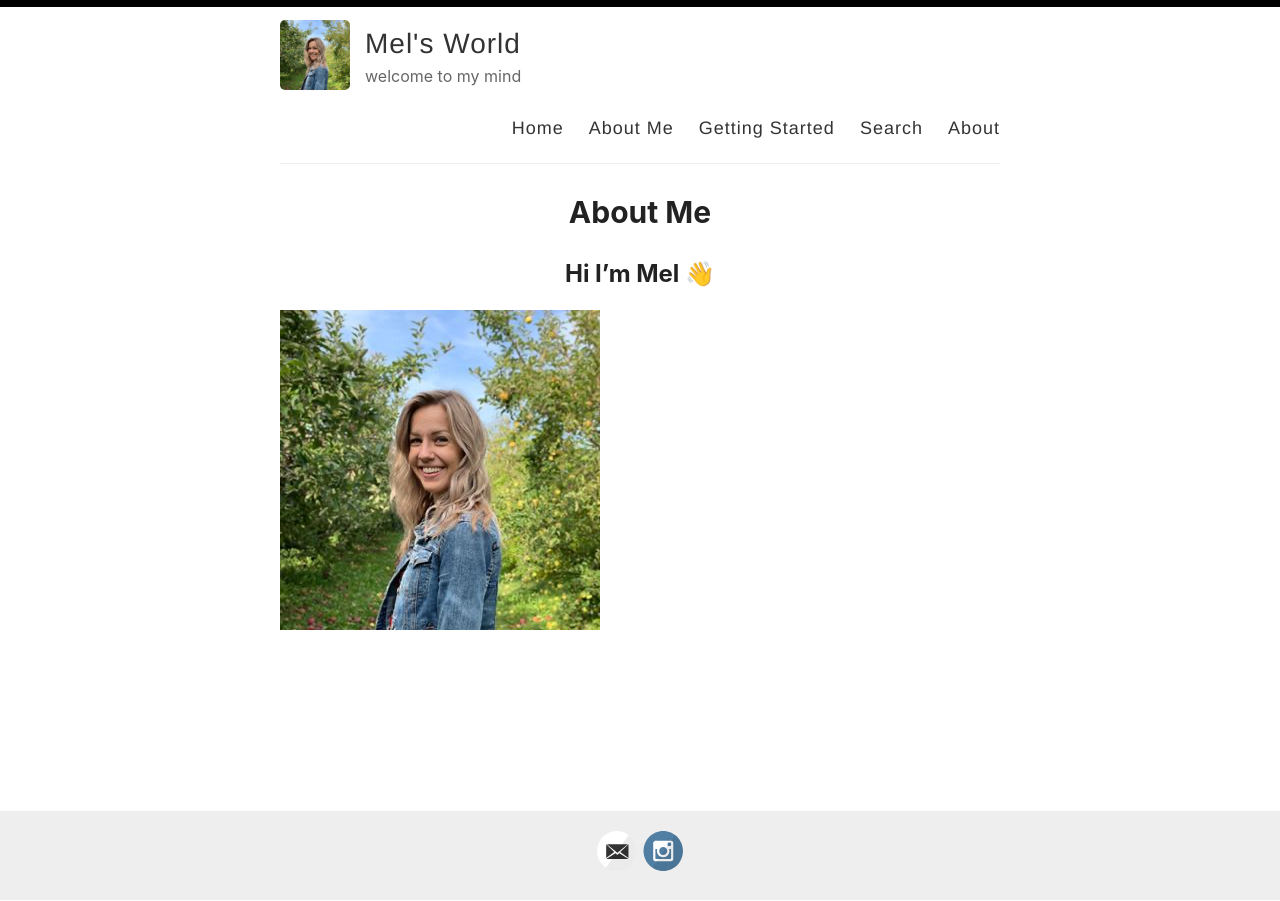
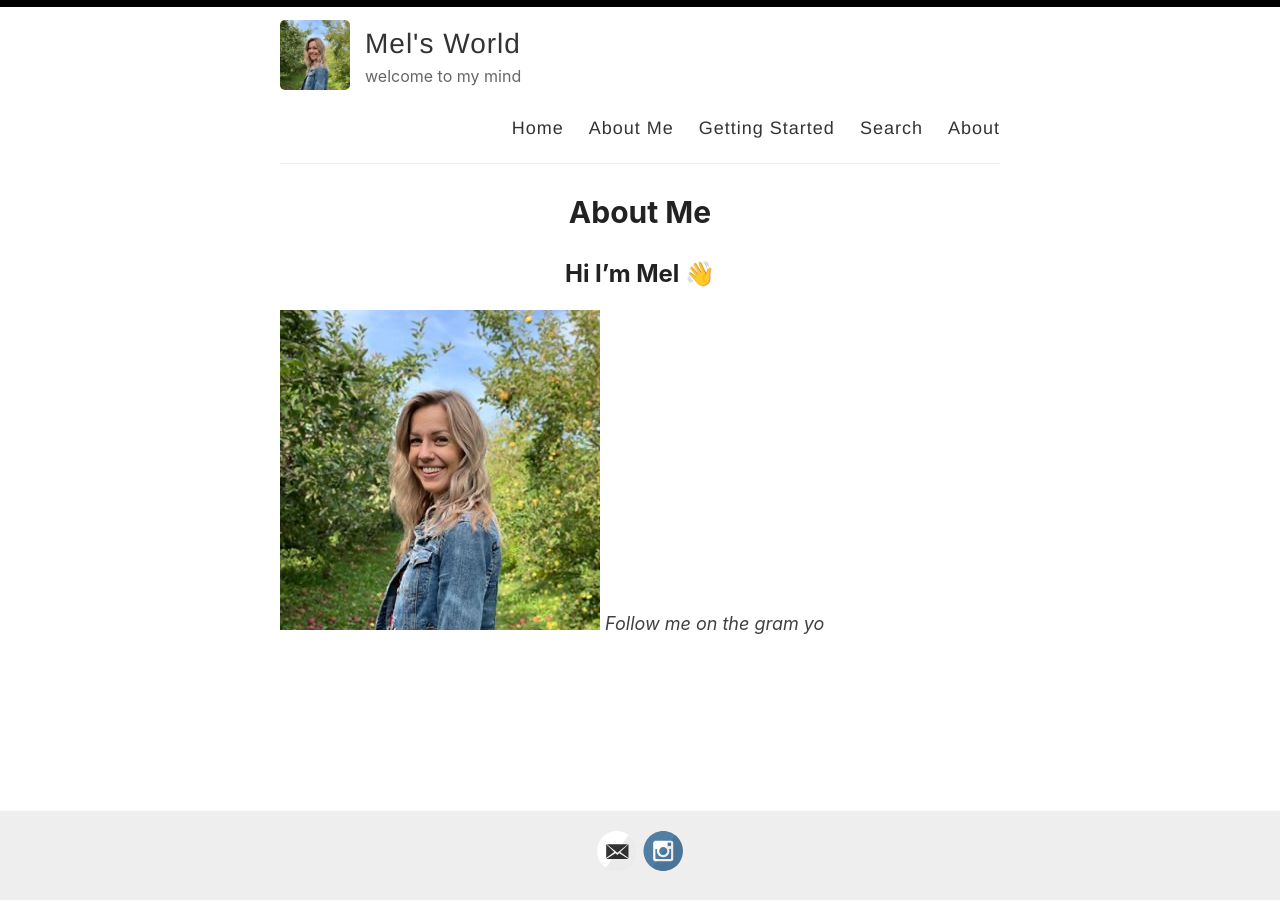
Before and after one commit to melly-c/blog, a Jekyll site: the page built from _pages/about-me.md, in a window 1280 px wide. Built offline with Jekyll 4.4.1, drawn with Linux system fonts in a browser that asks for light colours.

Commit message:
adding caption

```diff
--- a/_pages/about-me.md
+++ b/_pages/about-me.md
@@ -5,4 +5,5 @@ permalink: /about-me/
 ---
 
 ## Hi I'm Mel 👋
-[![Follow me on the gram yo](https://melly-c.github.io/blog/images/mel_profile.png)](https://instagram.com/mchallb)
+[![](https://melly-c.github.io/blog/images/mel_profile.png)](https://instagram.com/mchallb)
+*Follow me on the gram yo*
```
